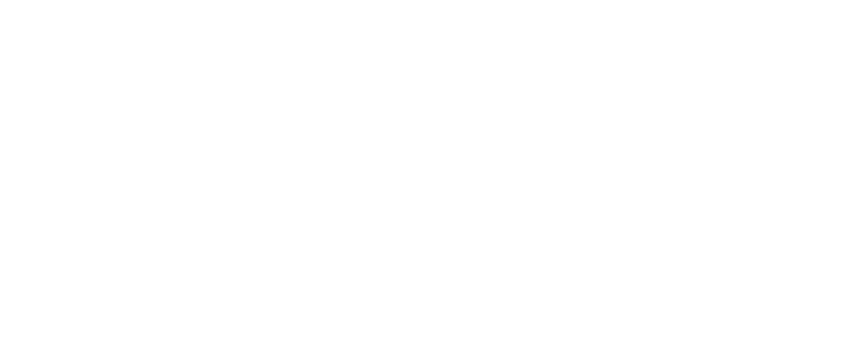
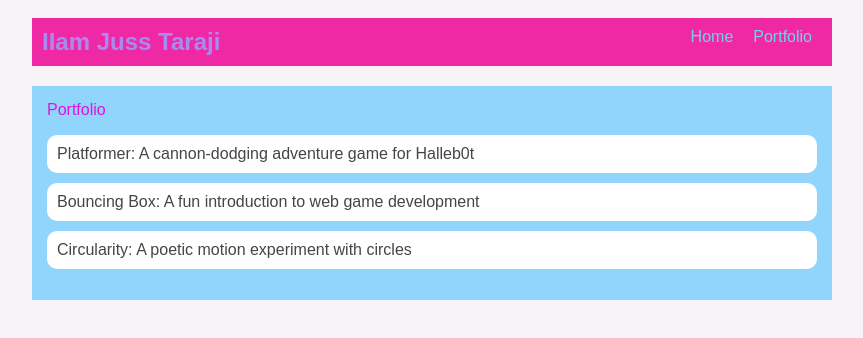
Before and after one commit to iiamjussTaraji/iiamjussTaraji.github.io, a plain HTML site: page portfolio.html in a window 1280 px wide. Shown: the whole page, without its empty margins (208-1071 px from the left). Drawn offline with Linux system fonts and the light colour scheme.

Commit message:
add portfolio page to website

```diff
--- a/portfolio.html
+++ b/portfolio.html
@@ -0,0 +1,40 @@
+<!DOCTYPE html>
+<html>
+  <head>
+    <title>It's juss Taraji</title>
+    <link rel="stylesheet" href="style.css" />
+  </head>
+
+  <body>
+    <!-- All content goes here -->
+    <div id="all-contents">
+      <nav>
+        <h1>IIam Juss Taraji</h1>
+        <ul id="nav-ul">
+          <li class="nav-li">
+            <a href="index.html">Home</a>
+          </li>
+          <li class="nav-li">
+            <a href="portfolio.html">Portfolio</a>
+          </li>
+        </ul>
+      </nav>
+      <main>
+        <div class="content">
+          <hi>Portfolio</hi>
+          <ul id="portfolio">
+            <li>
+              <a href="fsd-projects/platformer/">Platformer: A cannon-dodging adventure game for Halleb0t</a>
+            </li>
+            <li>
+            <a href="fsd-projects/bouncing-box/">Bouncing Box: A fun introduction to web game development</a>
+          </li>
+          <li>
+            <a href="fsd-projects/circularity/">Circularity: A poetic motion experiment with circles</a>
+          </li>
+          </ul>
+        </div>
+      </main>
+    </div>
+  </body>
+</html>
--- a/style.css
+++ b/style.css
@@ -75,3 +75,28 @@ main {
 h2, h3 {
     margin: 0px;
 }
+/* Portfolio styles */
+.content h1 {
+  color: black;
+}
+
+#portfolio {
+  list-style-type: none;
+  padding-left: 0;
+}
+
+#portfolio li {
+  background: #fff;
+  padding: 10px;
+  border-radius: 10px;
+  margin-bottom: 10px;
+}
+
+#portfolio li:hover {
+  background: #eee;
+}
+
+#portfolio a {
+  text-decoration: none;
+  color: #454545;
+}
```
